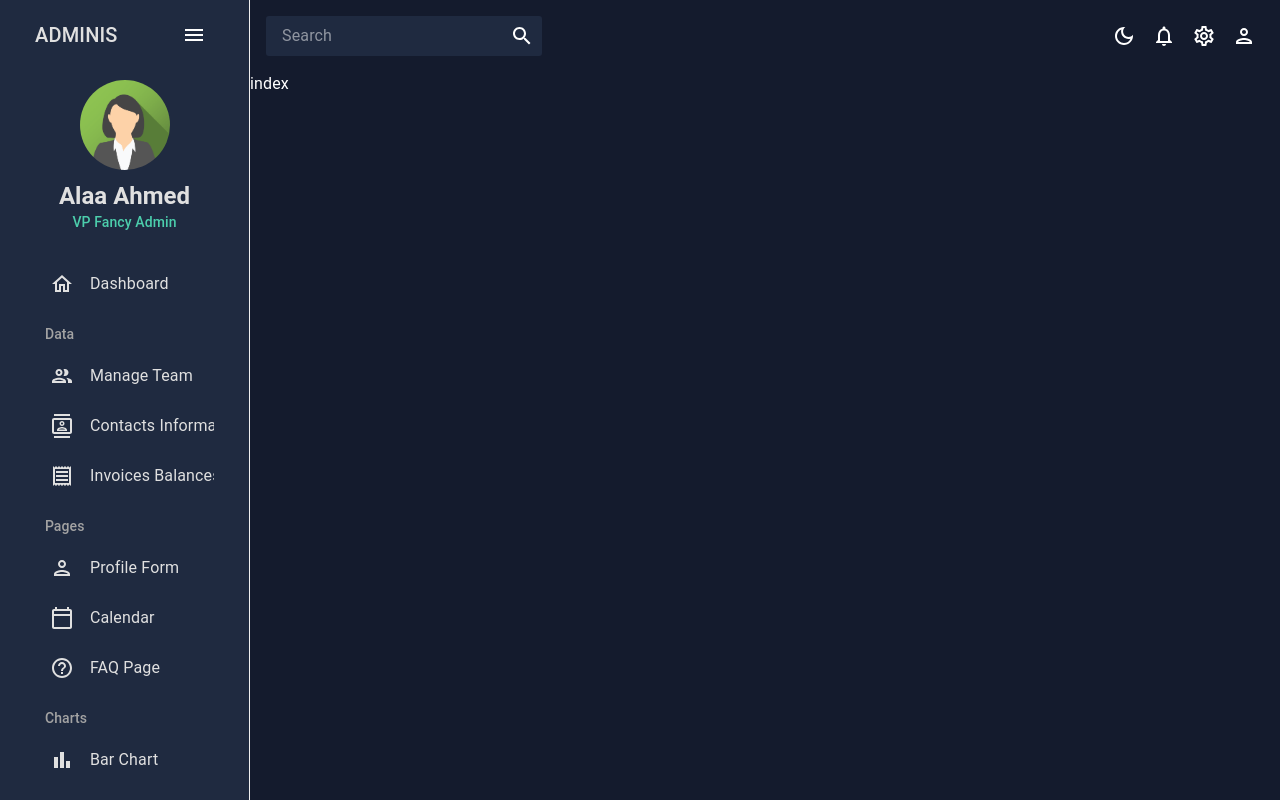
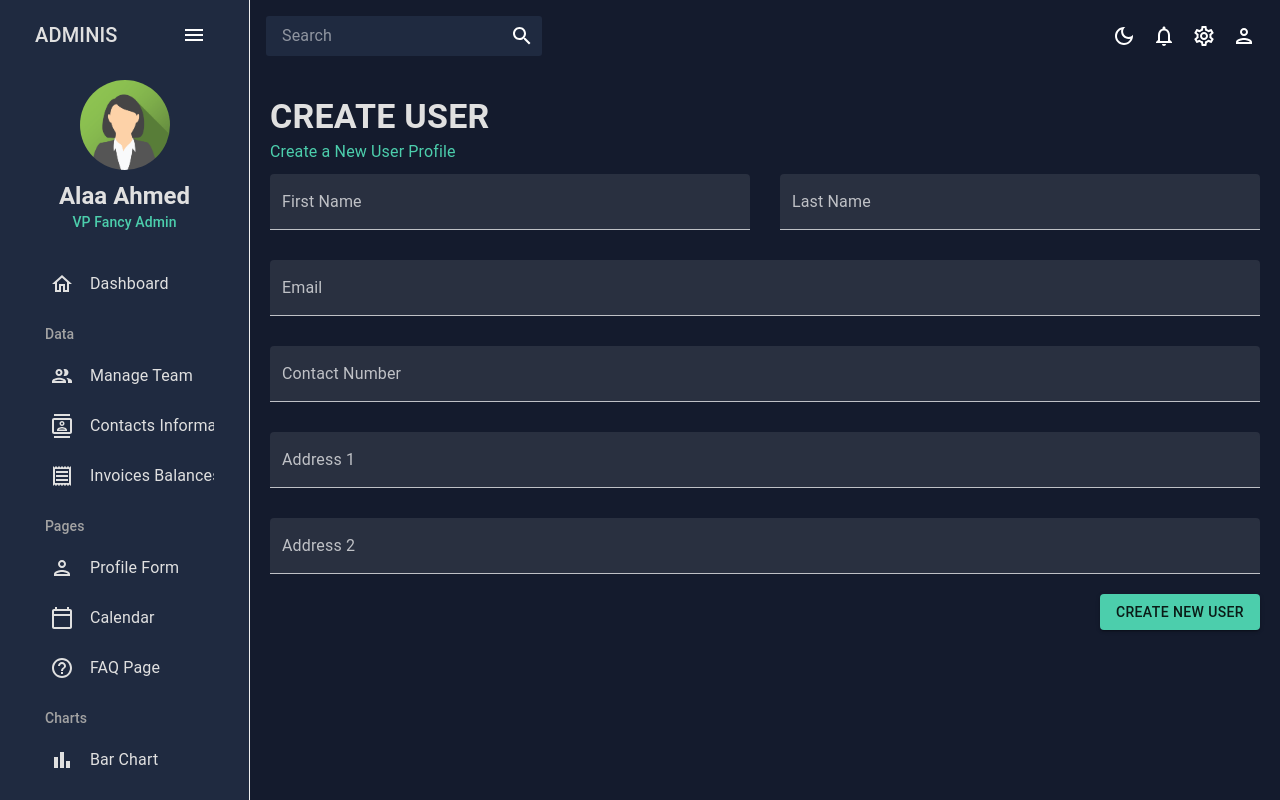
Before and after one commit to AlaaAhmeeddd/Admin-Dashboard, a React (Vite) app: page /form in a window 1280 px wide. Built offline with nearby package versions, Linux system fonts and the light colour scheme.

Commit message:
feat: add form page

```diff
--- a/package.json
+++ b/package.json
@@ -33,7 +33,8 @@
     "react-pro-sidebar": "^1.1.0",
     "react-router-dom": "^6.27.0",
     "tailwind-merge": "^2.5.4",
-    "tailwindcss-animate": "^1.0.7"
+    "tailwindcss-animate": "^1.0.7",
+    "yup": "^1.4.0"
   },
   "devDependencies": {
     "@eslint/js": "^9.13.0",
--- a/src/scenes/form/index.tsx
+++ b/src/scenes/form/index.tsx
@@ -1,6 +1,165 @@
+import { Box, Button, TextField } from "@mui/material";
+import { Formik } from "formik";
+import * as yup from "yup";
+import useMediaQuery from "@mui/material/useMediaQuery";
+import Header from "../../components/Header";
+import Container from "../../components/Container";
 
-export default function Form() {
+const Form = () => {
+  const isNonMobile = useMediaQuery("(min-width:600px)");
+
+  const handleFormSubmit = (values: initialValuesType) => {
+    console.log(values);
+  };
+
   return (
-    <div>index</div>
-  )
+    <Container>
+      <Header title="CREATE USER" subTitle="Create a New User Profile" />
+
+      <Formik
+        onSubmit={handleFormSubmit}
+        initialValues={initialValues}
+        validationSchema={checkoutSchema}
+      >
+        {({
+          values,
+          errors,
+          touched,
+          handleBlur,
+          handleChange,
+          handleSubmit,
+        }) => (
+          <form onSubmit={handleSubmit}>
+            <Box
+              display="grid"
+              gap="30px"
+              gridTemplateColumns="repeat(4, minmax(0, 1fr))"
+              sx={{
+                "& > div": { gridColumn: isNonMobile ? undefined : "span 4" },
+              }}
+            >
+              <TextField
+                fullWidth
+                variant="filled"
+                type="text"
+                label="First Name"
+                onBlur={handleBlur}
+                onChange={handleChange}
+                value={values.firstName}
+                name="firstName"
+                error={!!touched.firstName && !!errors.firstName}
+                helperText={touched.firstName && errors.firstName}
+                sx={{ gridColumn: "span 2" }}
+              />
+              <TextField
+                fullWidth
+                variant="filled"
+                type="text"
+                label="Last Name"
+                onBlur={handleBlur}
+                onChange={handleChange}
+                value={values.lastName}
+                name="lastName"
+                error={!!touched.lastName && !!errors.lastName}
+                helperText={touched.lastName && errors.lastName}
+                sx={{ gridColumn: "span 2" }}
+              />
+              <TextField
+                fullWidth
+                variant="filled"
+                type="text"
+                label="Email"
+                onBlur={handleBlur}
+                onChange={handleChange}
+                value={values.email}
+                name="email"
+                error={!!touched.email && !!errors.email}
+                helperText={touched.email && errors.email}
+                sx={{ gridColumn: "span 4" }}
+              />
+              <TextField
+                fullWidth
+                variant="filled"
+                type="text"
+                label="Contact Number"
+                onBlur={handleBlur}
+                onChange={handleChange}
+                value={values.contact}
+                name="contact"
+                error={!!touched.contact && !!errors.contact}
+                helperText={touched.contact && errors.contact}
+                sx={{ gridColumn: "span 4" }}
+              />
+              <TextField
+                fullWidth
+                variant="filled"
+                type="text"
+                label="Address 1"
+                onBlur={handleBlur}
+                onChange={handleChange}
+                value={values.address1}
+                name="address1"
+                error={!!touched.address1 && !!errors.address1}
+                helperText={touched.address1 && errors.address1}
+                sx={{ gridColumn: "span 4" }}
+              />
+              <TextField
+                fullWidth
+                variant="filled"
+                type="text"
+                label="Address 2"
+                onBlur={handleBlur}
+                onChange={handleChange}
+                value={values.address2}
+                name="address2"
+                error={!!touched.address2 && !!errors.address2}
+                helperText={touched.address2 && errors.address2}
+                sx={{ gridColumn: "span 4" }}
+              />
+            </Box>
+            <Box display="flex" justifyContent="end" mt="20px">
+              <Button type="submit" color="secondary" variant="contained">
+                Create New User
+              </Button>
+            </Box>
+          </form>
+        )}
+      </Formik>
+    </Container>
+  );
+};
+
+const phoneRegExp =
+  /^((\+[1-9]{1,4}[ -]?)|(\([0-9]{2,3}\)[ -]?)|([0-9]{2,4})[ -]?)*?[0-9]{3,4}[ -]?[0-9]{3,4}$/;
+
+const checkoutSchema = yup.object().shape({
+  firstName: yup.string().required("required"),
+  lastName: yup.string().required("required"),
+  email: yup.string().email("invalid email").required("required"),
+  contact: yup
+    .string()
+    .matches(phoneRegExp, "Phone number is not valid")
+    .required("required"),
+  address1: yup.string().required("required"),
+  address2: yup.string().required("required"),
+});
+
+const initialValues = {
+  firstName: "",
+  lastName: "",
+  email: "",
+  contact: "",
+  address1: "",
+  address2: "",
+};
+
+interface initialValuesType {
+  firstName: string,
+  lastName: string,
+  email: string,
+  contact: string,
+  address1: string,
+  address2: string,
 }
+
+export default Form;
```
Also changed, not shown: 1 other file (tests, documents, lock files or other folders).
